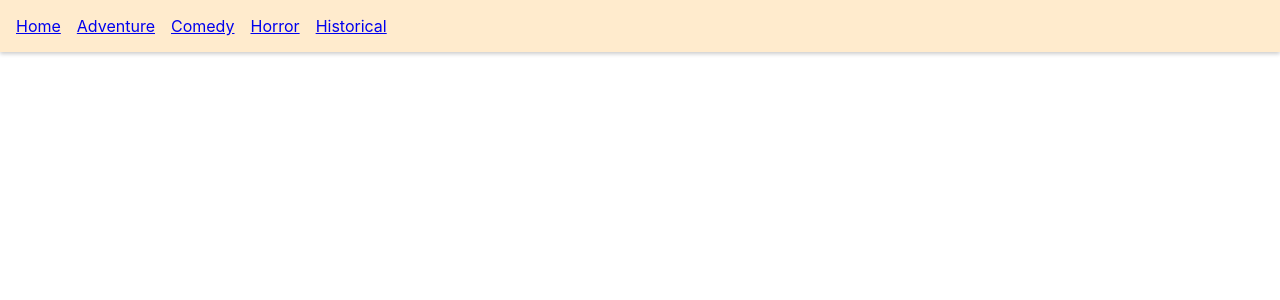
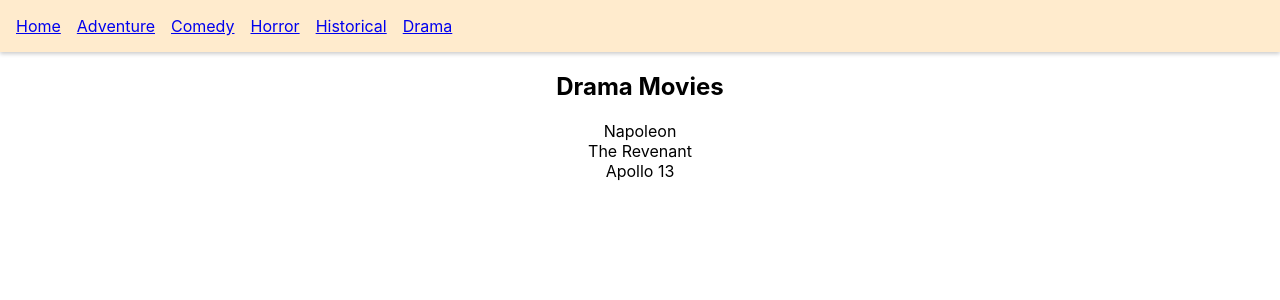
Before and after one commit to harishtm/react-query-exmp, a React (Create React App) app: page /drama in a window 1280 px wide. Shown: the top 300 px of the page. Built offline with nearby package versions, Linux system fonts and the light colour scheme; data requests are answered from the project's data file.

Commit message:
Custom query hook

```diff
--- a/db.json
+++ b/db.json
@@ -76,5 +76,22 @@
             "name": "Apollo 13",
             "cast": "Tom Hanks, Kevin Bacon, Bill Paxton"
         }
+    ],
+    "drama": [
+        {
+            "id": 15,
+            "name": "Napoleon",
+            "cast": "Joaquin Phoenix, Vanessa Kirby, Tahar Rahim"
+        },
+        {
+            "id": 16,
+            "name": "The Revenant",
+            "cast": "Leonardo DiCaprio, Tom Hardy, Domhnall Gleeson, Will Poulter"
+        },
+        {
+            "id": 17,
+            "name": "Apollo 13",
+            "cast": "Tom Hanks, Kevin Bacon, Bill Paxton"
+        }
     ]
 }
--- a/src/App.js
+++ b/src/App.js
@@ -7,6 +7,7 @@ import { QueryClientProvider, QueryClient } from 'react-query';
 import { ReactQueryDevtools } from 'react-query/devtools'
 import { Horror } from './components/Horror.page';
 import { Historical } from './components/historical.page';
+import { Drama } from './components/Drama.page';
 
 const queryClient = new QueryClient();
 
@@ -31,6 +32,9 @@ function App() {
                         <li>
                             <Link to='/historical'>Historical</Link>
                         </li>
+                        <li>
+                            <Link to='/drama'>Drama</Link>
+                        </li>
                     </ul>
                 </nav>
                 <Routes>
@@ -39,6 +43,7 @@ function App() {
                     <Route path='/comedy' element={<Comedy/>}/>
                     <Route path='/horror' element={<Horror/>}/>
                     <Route path='/historical' element={<Historical/>}/>
+                    <Route path='/drama' element={<Drama/>}/>
                 </Routes>
             </div>
             <ReactQueryDevtools initialIsOpen={false} position='bottom-right'/>
--- /dev/null
+++ b/src/components/Drama.page.js
@@ -0,0 +1,37 @@
+import { useMoviesData } from "../hooks/useMoviesData"
+
+
+export const Drama = () => {
+
+    const onSuccess = (data) => {
+        console.log(data)
+    }
+
+    const onError = (error) => {
+        console.log(error)
+    }
+
+    const props = {
+        queryKey: 'drama-movies',
+        url: 'http://localhost:4000/drama',
+        onSuccess,
+        onError
+    }
+
+    const { isLoading, data} = useMoviesData(props)
+
+    if(isLoading) {
+        return <div>Loading...</div>
+    }
+
+    return (
+        <div>
+            <h2>Drama Movies</h2>
+            {
+                data?.data.map(movie => {
+                    return <div key={movie.id}>{movie.name}</div>
+                })
+            }
+        </div>
+    )
+}
--- a/src/components/historical.page.js
+++ b/src/components/historical.page.js
@@ -22,6 +22,7 @@ export const Historical = () => {
         {
             onSuccess: onSuccess,
             onError: onError,
+            /* Simple data transformation */
             select: (data) => {
                 const movieNames = data?.data.map(movie => movie.name)
                 return movieNames
--- /dev/null
+++ b/src/hooks/useMoviesData.js
@@ -0,0 +1,24 @@
+import { useQuery } from "react-query";
+import axios from "axios";
+
+const fetchMovies = ({queryKey}) => {
+    /*
+        The query function that you pass to react-query gets a queryContext injected,
+        which is an object that consists of the queryKey
+        (and some more information if you are using an infinite query)
+    */
+    const [_, url] = queryKey;
+    return axios.get(url)
+}
+
+export const useMoviesData = (props) => {
+    const { queryKey, url, onSuccess, onError} = props;
+    return useQuery(
+        [queryKey, url],
+        fetchMovies,
+        {
+            onSuccess,
+            onError
+        }
+    )
+}
```
